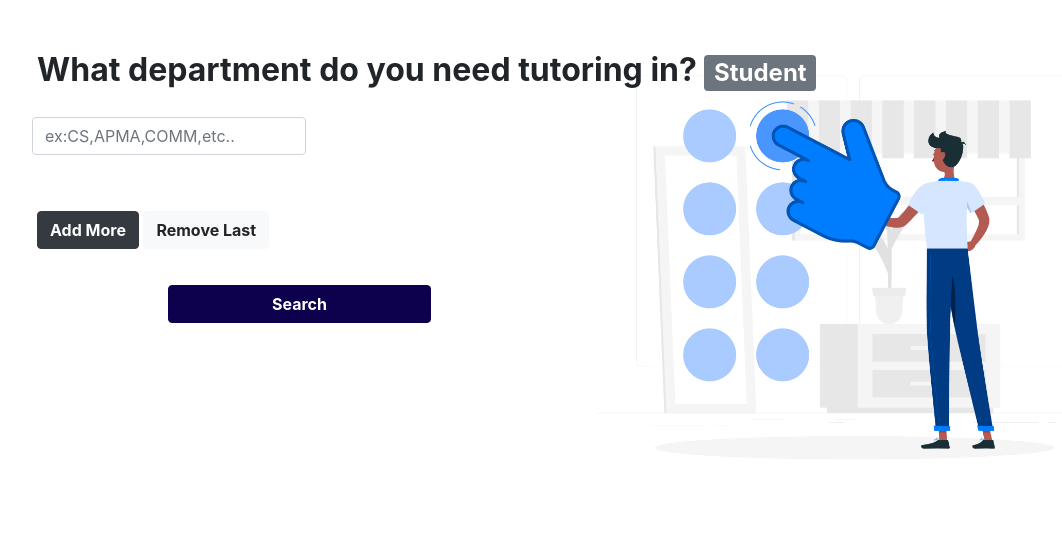
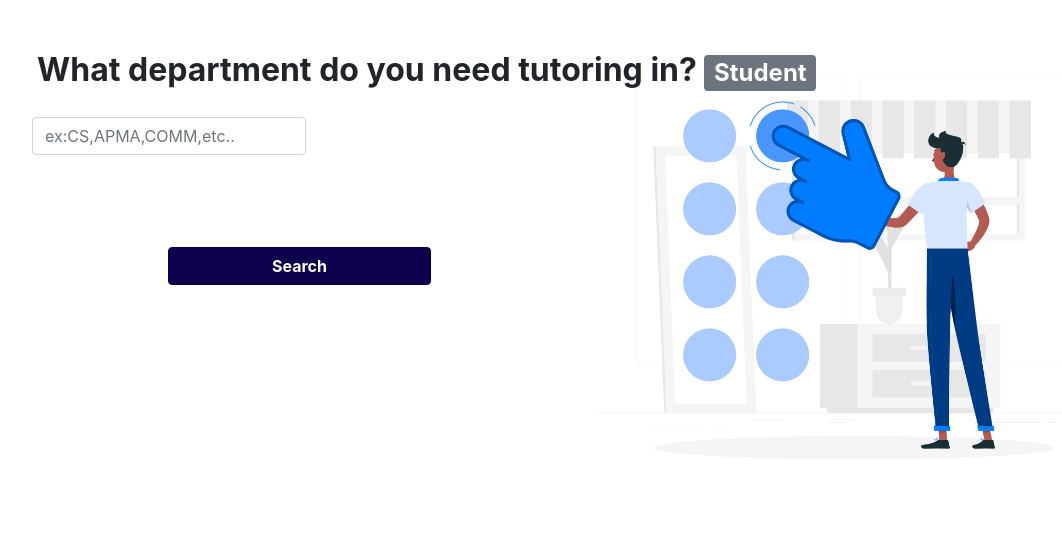
Before and after one commit to msb5pe/quick_tutor, a Django app: page /login/tutee/ in a window 1280 px wide. Shown: the part 88-641 px from the top of the page, without its empty margins (63-1125 px from the left). Run offline with Django 3.2, Linux system fonts and the light colour scheme; the visitor is signed in with stand-in values (Sample User, id 1); data comes from the database, SQL or seed files in the repository; some libraries are stand-ins or nearby versions.

Commit message:
Deleted add and remove buttons in the dept.html for student

```diff
--- a/login/templates/login/dept.html
+++ b/login/templates/login/dept.html
@@ -88,8 +88,10 @@
                     </div>
                   </div>
                     <div class="py-2 text-left">
-                        <button type="button" value="Input" class="btn btn-dark"  onclick="addMore()">Add More</button>
-                        <button type="button" value="Input" class="btn btn-light" onclick="remove()">Remove Last</button>
+                        {% if is_tutor %}
+                        <button type="add" class="btn btn-dark"  onclick="addMore()">Add More</button>
+                        <button type="remove" class="btn btn-light" onclick="remove()">Remove Last</button>
+                        {% endif %}
                     </div>
                   <div class="form-group py-2" >
                     <button type="submit" class="btn btn-primary" id="search-button">Search</button>
```
